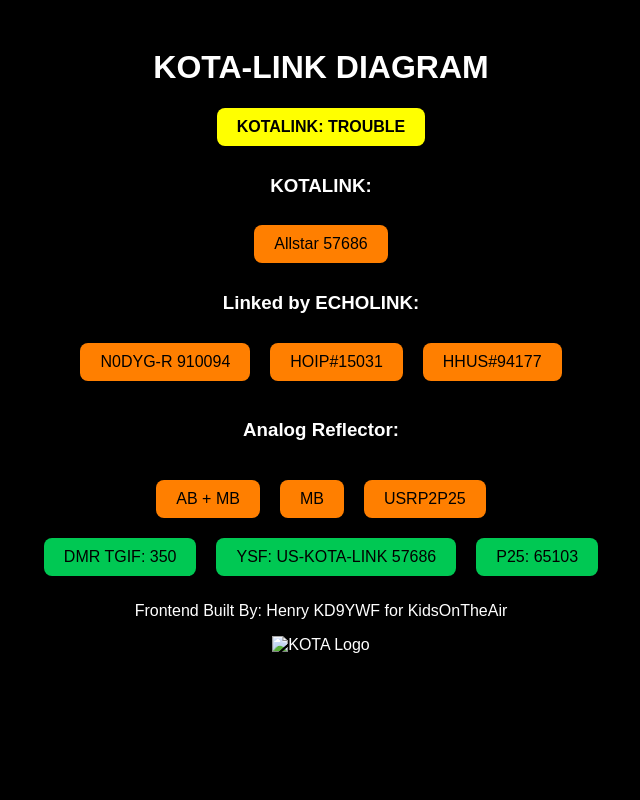
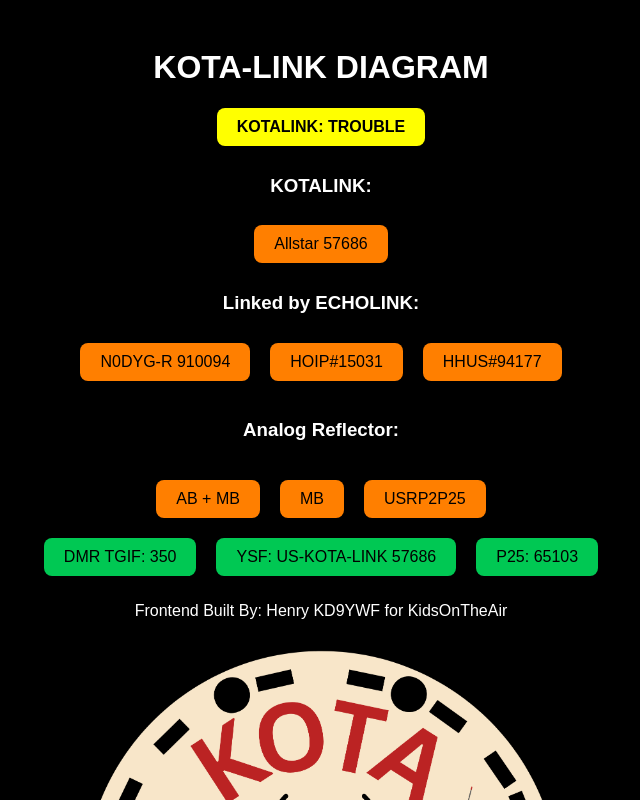
Before and after one commit to VALER24/kotalinkstatuspage, a website: page public/index.html in a window 1280 px wide. Shown: the top 800 px of the page, without its empty margins (319-959 px from the left). Drawn offline with Linux system fonts and the light colour scheme; no server answers.

Commit message:
fsfadfsfasdfasf

```diff
--- a/public/index.html
+++ b/public/index.html
@@ -180,6 +180,6 @@
         setInterval(fetchStatus, 10000);
     </script>
     <p>Frontend Built By: Henry KD9YWF for KidsOnTheAir</p>
-    <img src="./assets/KOTA_LOGO.png" alt="KOTA Logo" width="500" height="500">
+    <img src="/assets/KOTA_LOGO.png" alt="KOTA Logo" width="500" height="500">
 </body>
 </html>
```
